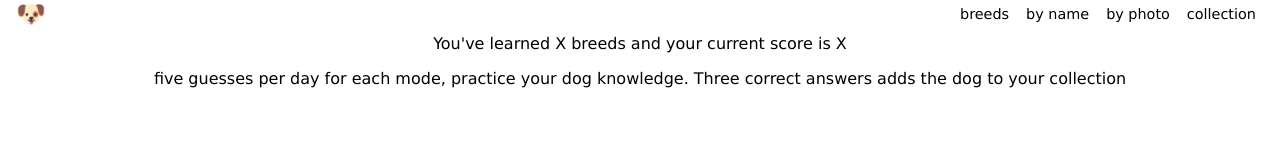
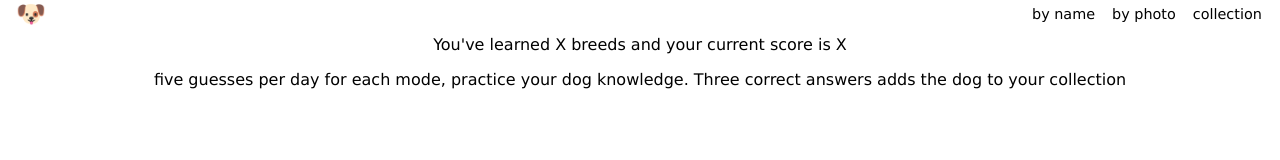
Before and after one commit to jdlms/dogs, a Next.js app: page / in a window 1280 px wide. Shown: the top 160 px of the page. Built offline with nearby package versions, Linux system fonts and the light colour scheme.

Commit message:
small adjustments

```diff
--- a/components/Navbar.tsx
+++ b/components/Navbar.tsx
@@ -5,7 +5,7 @@ export function Navbar() {
     <>
       <nav
         style={{
-          borderBottom: "1px solid white",
+          borderBottom: "2px solid white",
           paddingBottom: ".3rem",
           display: "flex",
           flexDirection: "row",
@@ -34,23 +34,12 @@ export function Navbar() {
         </div>
         <div
           style={{
-            marginRight: "1rem",
             display: "flex",
             flexDirection: "row",
             alignItems: "center",
-            width: "19rem",
+            width: "16rem",
           }}
         >
-          <div
-            style={{
-              display: "inline",
-              fontSize: ".9rem",
-              borderRight: "1px solid white",
-              paddingRight: ".5rem",
-            }}
-          >
-            <Link href="breeds">breeds</Link>
-          </div>
           <div
             style={{
               display: "inline",
--- /dev/null
+++ b/context/localStorage.tsx
@@ -0,0 +1,5 @@
+ // track player guesses - 5 guesses means come back tomorrow
+ // track current time and amount of time until 12am at user location, store in local storage
+ // if player guesses dog correctly, add to collection, store in local storage
+
+ // https://www.robinwieruch.de/local-storage-react/
--- a/pages/breeds.tsx
+++ /dev/null
@@ -1,3 +0,0 @@
-export default function breeds() {
-  return <div>breeds</div>;
-}
--- a/pages/name.tsx
+++ b/pages/name.tsx
@@ -28,12 +28,13 @@ export default function Name() {
     try {
       const res = await axios.get("/api/getDogs");
       setRandomImg(res.data[0].url);
-
       setCorrectName(res.data[0]);
+      console.log(res.data);
       let dogNamesArr: DogObjs[] = [];
       // #todo in this .map breed name duplications are currently possible
       res.data.filter((dogObj: Dog) => {
-        if (dogNamesArr.length < difficultyNum) {
+        const dogName = dogObj.breeds[0].name;
+        if (!dogNamesArr.includes(dogName) && dogNamesArr.length < difficultyNum) {
           return dogNamesArr.push({
             url: dogObj.url,
             breed: dogObj.breeds[0].name,
--- a/pages/photo.tsx
+++ b/pages/photo.tsx
@@ -32,7 +32,8 @@ export default function Photo() {
       setCorrectImg(res.data[0].url);
       let dogImgArr: DogObjs[] = [];
       res.data.map((dogObj: Dog) => {
-        if (dogImgArr.length < difficultyNum) {
+        const dogName = dogObj.breeds[0].name;
+        if (!dogImgArr.includes(dogName) && dogImgArr.length < difficultyNum) {
           return dogImgArr.push({
             url: dogObj.url,
             breed: dogObj.breeds[0].name,
```
